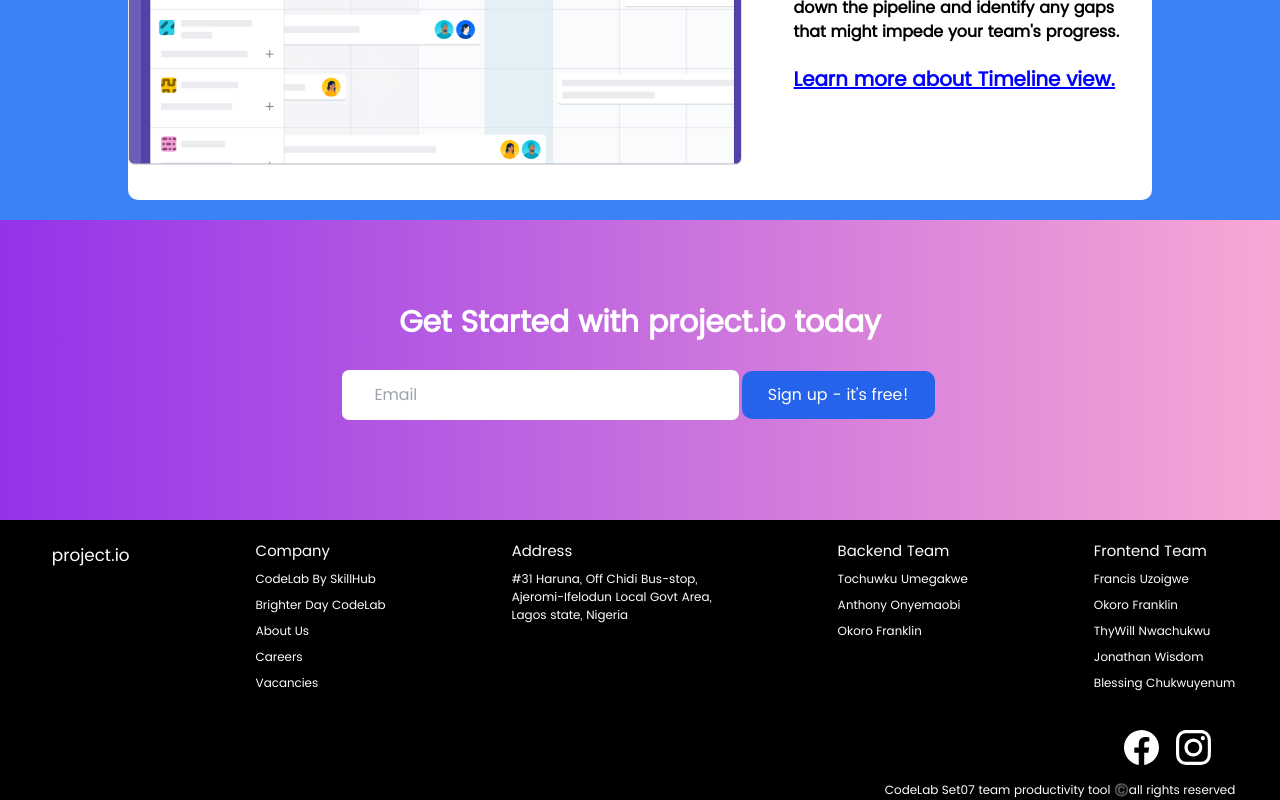
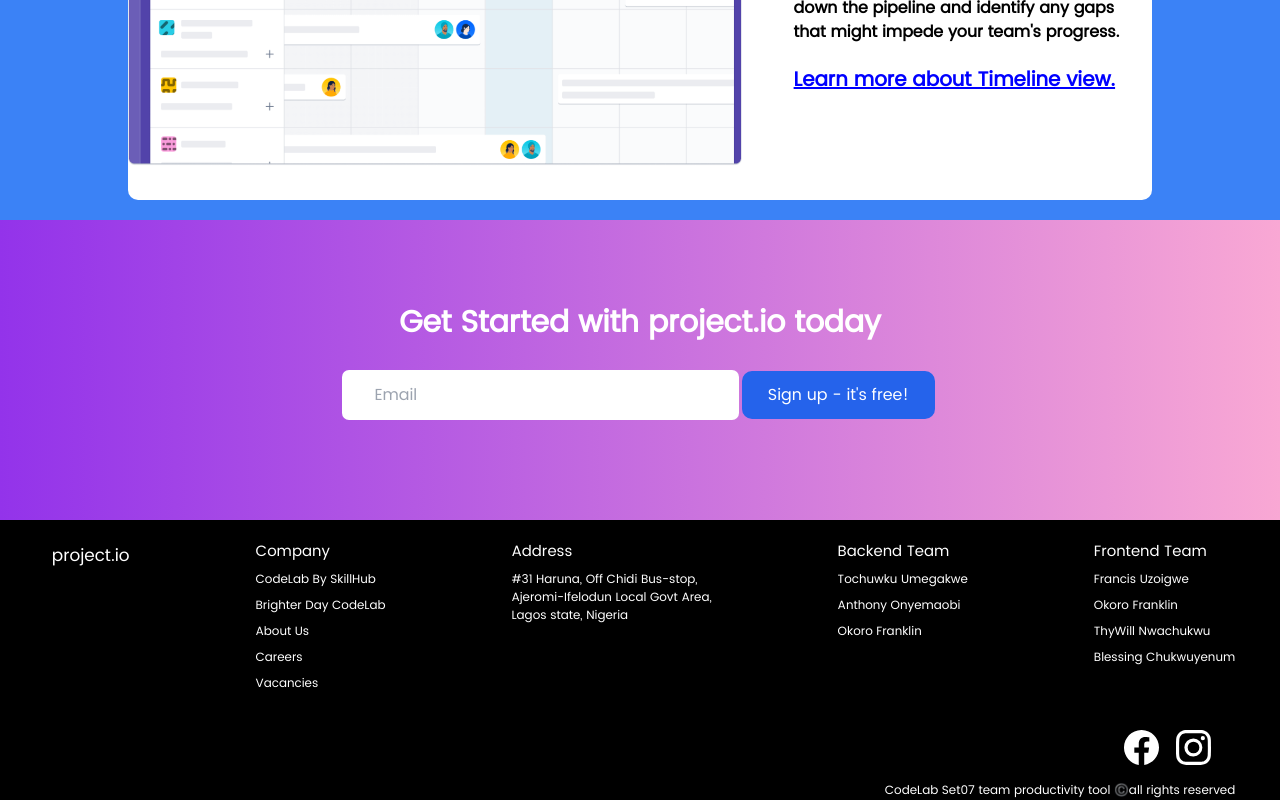
Before and after one commit to FrancisUzoigwe/ProjectFe, a React (Vite) app: page / in a window 1280 px wide. Shown: the part 2712-3512 px from the top of the page. Built offline with nearby package versions, Linux system fonts and the light colour scheme.

Commit message:
francis oo

```diff
--- a/src/components/props/Cards.tsx
+++ b/src/components/props/Cards.tsx
@@ -7,6 +7,7 @@ interface iProps {
   bigText?: string;
   smallText?: string;
 }
+
 const Cards: React.FC<iProps> = ({
   image,
   bg,
--- a/src/components/static/Footer.tsx
+++ b/src/components/static/Footer.tsx
@@ -73,9 +73,9 @@ const FootProps = () => {
             <div className="text-[12px] hover:text-gray-400 duration-300 cursor-pointer mt-2 text-left">
               ThyWill Nwachukwu
             </div>
-            <div className="text-[12px] hover:text-gray-400 duration-300 cursor-pointer mt-2 text-left">
+            {/* <div className="text-[12px] hover:text-gray-400 duration-300 cursor-pointer mt-2 text-left">
               Jonathan Wisdom
-            </div>
+            </div> */}
             <div className="text-[12px] hover:text-gray-400 duration-300 cursor-pointer mt-2 text-left">
               Blessing Chukwuyenum
             </div>
```
